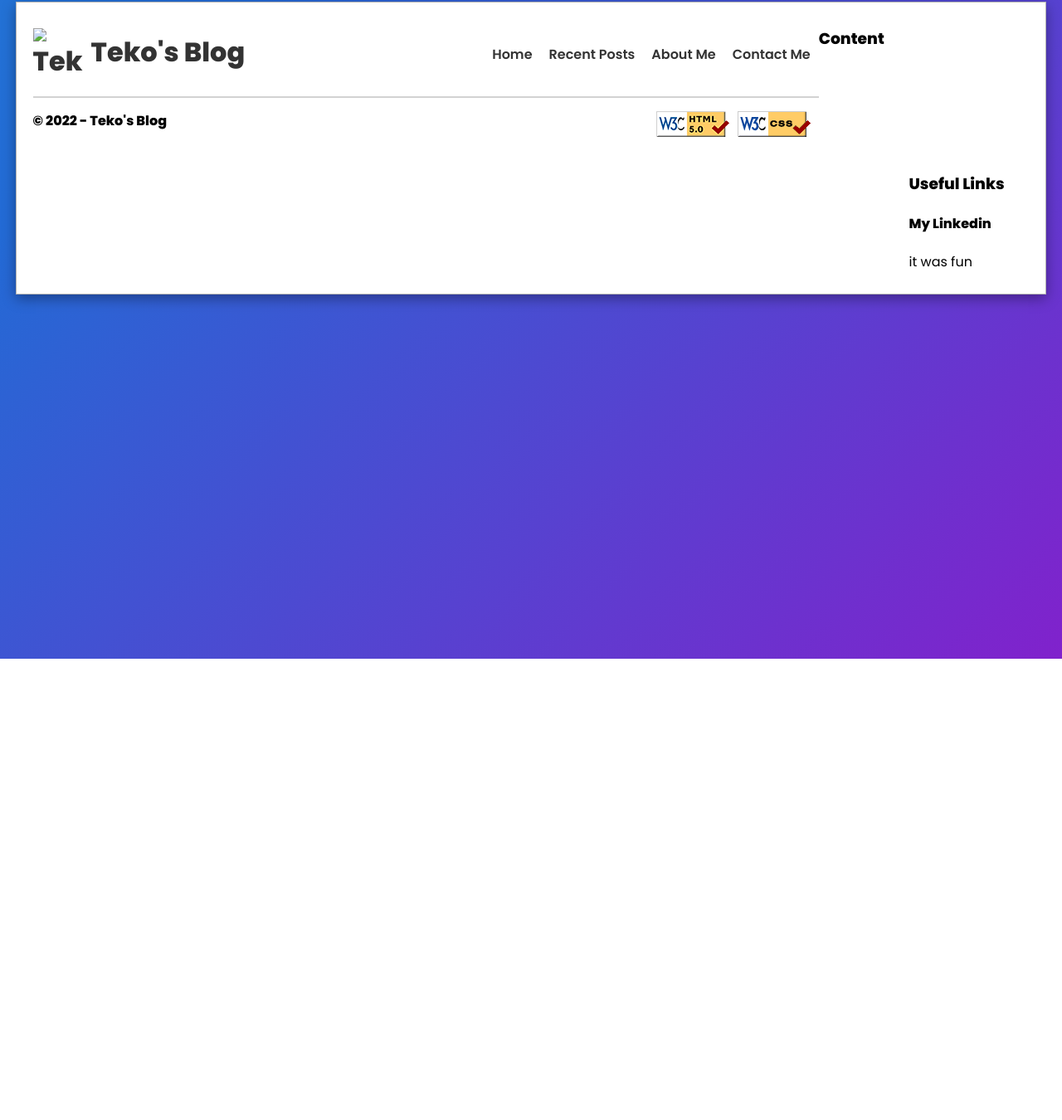
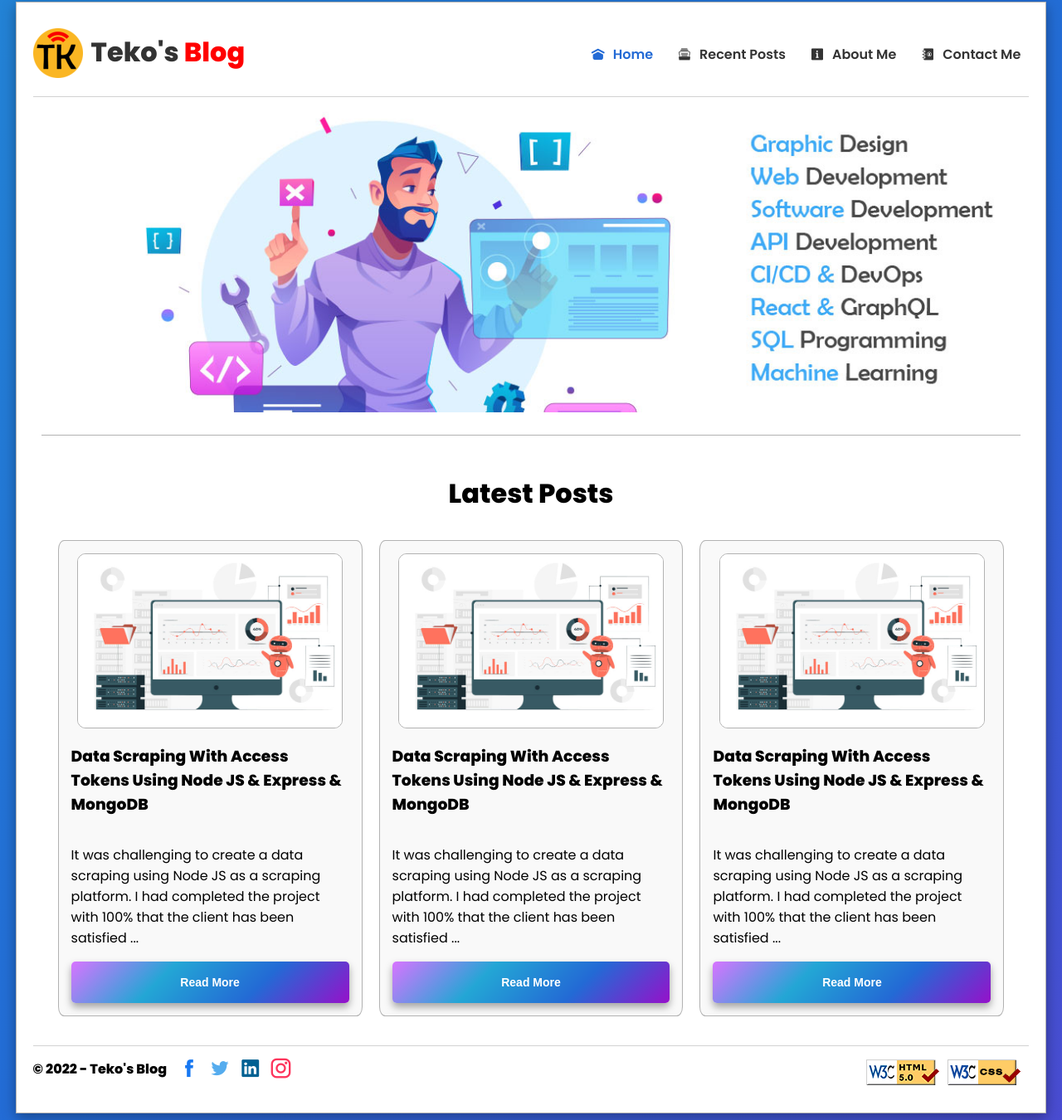
Before and after one commit to TarekElBarody/tekos-blog, a website: page blog-posts/post1.html in a window 1280 px wide. Shown: the part 6-1356 px from the top of the page at 83% size. Before the commit the page ends 800 px from the top, so only its background shows below. Drawn offline with Linux system fonts and the light colour scheme; files that its build step writes are made by us from their sources; files whose address does not match are found by name.

Commit message:
Blog Post Update

```diff
--- a/assets/js/main.js
+++ b/assets/js/main.js
@@ -12,3 +12,7 @@ function menyToggle() {
         document.getElementById('nav-menu').classList.remove('active')
     }
 }
+
+function gotoURL(url) {
+    document.location.href = url
+}
--- a/blog-posts/post1.html
+++ b/blog-posts/post1.html
@@ -3,8 +3,30 @@
 
 <head>
     <title>Teko's Blog</title>
+    <base href="../">
     <meta charset="utf-8">
+    <meta http-equiv="Content-Security-Policy"
+        content="default-src 'self' 'unsafe-eval' *; style-src *; media-src *; script-src 'self' 'unsafe-inline' 'unsafe-eval'; ">
+    <link rel="apple-touch-icon" sizes="57x57" href="assets/icons/apple-icon-57x57.png">
+    <link rel="apple-touch-icon" sizes="60x60" href="assets/icons/apple-icon-60x60.png">
+    <link rel="apple-touch-icon" sizes="72x72" href="assets/icons/apple-icon-72x72.png">
+    <link rel="apple-touch-icon" sizes="76x76" href="assets/icons/apple-icon-76x76.png">
+    <link rel="apple-touch-icon" sizes="114x114" href="assets/icons/apple-icon-114x114.png">
+    <link rel="apple-touch-icon" sizes="120x120" href="assets/icons/apple-icon-120x120.png">
+    <link rel="apple-touch-icon" sizes="144x144" href="assets/icons/apple-icon-144x144.png">
+    <link rel="apple-touch-icon" sizes="152x152" href="assets/icons/apple-icon-152x152.png">
+    <link rel="apple-touch-icon" sizes="180x180" href="assets/icons/apple-icon-180x180.png">
+    <link rel="icon" type="image/png" sizes="192x192" href="assets/icons/android-icon-192x192.png">
+    <link rel="icon" type="image/png" sizes="32x32" href="assets/icons/favicon-32x32.png">
+    <link rel="icon" type="image/png" sizes="96x96" href="assets/icons/favicon-96x96.png">
+    <link rel="icon" type="image/png" sizes="16x16" href="assets/icons/favicon-16x16.png">
+    <link rel="manifest" href="assets/icons/manifest.json">
+    <meta name="msapplication-TileColor" content="#ffffff">
+    <meta name="msapplication-TileImage" content="assets/icons/ms-icon-144x144.png">
+    <meta name="theme-color" content="#ffffff">
     <meta name="viewport" content="width=device-width, initial-scale=1.0">
+    <meta name="description"
+        content="It's a personal blog website, where I write down my latest job-related news , like web development , machine learning, app design, data processing , and more skills related to this fields">
     <link rel="stylesheet" href="assets/css/style.css" type="text/css" media="all">
 </head>
 
@@ -12,39 +34,75 @@
     <div class="container">
         <header>
             <h1>
-                <img src="assets/images/tekos.png" alt="Teko's Blog">
-                <a href="">Teko's Blog</a>
+                <img src="assets/icons/apple-icon-120x120.png" alt="Teko's Blog" width="60" height="60">
+                <a href="index.html">Teko's <span>Blog</span></a>
             </h1>
             <nav>
-                <ul class="nav">
-                    <li>
-                        <a href="index.html">Home</a>
+                <i id="menu-btn" class="icofont-navigation-menu menu-btn"></i>
+                <ul id="nav-menu" class="nav">
+                    <li class="active">
+                        <a href="index.html"><i class="icofont-ui-home"></i>Home</a>
                     </li>
                     <li>
-                        <a href="posts.html">Recent Posts</a>
+                        <a href="posts.html"><i class="icofont-files-stack"></i>Recent Posts</a>
                     </li>
                     <li>
-                        <a href="about.html">About Me</a>
+                        <a href="about.html"><i class="icofont-info-square"></i>About Me</a>
                     </li>
                     <li>
-                        <a href="contacts.html">Contact Me</a>
+                        <a href="contacts.html"><i class="icofont-contacts"></i>Contact Me</a>
                     </li>
                 </ul>
             </nav>
         </header>
-        <aside class="sidebar">
-            <h3>Useful Links</h3>
-            <div class="postlinks">
-                <h4>My Linkedin </h4>
-                <p>it was fun</p>
+        <div class="content">
+            <div class="slider">
+                <img src="assets/images/bg04.jpg" width="1200" height="376"
+                    alt="My Skills Graphic Design, Web Development, Software Development, API Development, CI/CD & DevOps, React & GraphQL, SQL Programming, API Integrationweb development">
             </div>
-        </aside>
-        <section>
-            <h3>Content</h2>
-                <div class="content"></div>
-        </section>
+            <div class="posts-body">
+                <h2 class="posts-hd">Latest Posts</h2>
+                <div class="posts">
+                    <div class="post-card">
+                        <img src="assets/images/p02.jpg" width="300" height="200"
+                            alt="Data Scraping With Access Tokens Using Node JS & Express & MongoDB">
+                        <h3>Data Scraping With Access Tokens Using Node JS & Express & MongoDB</h3>
+                        <p>It was challenging to create a data scraping using Node JS as a scraping platform.
+                            I had completed the project with 100% that the client has been satisfied ...</p>
+                        <button onclick="gotoURL('blog-posts/post1.html')">Read More</button>
+                    </div>
+                    <div class="post-card">
+                        <img src="assets/images/p02.jpg" width="300" height="200"
+                            alt="Data Scraping With Access Tokens Using Node JS & Express & MongoDB">
+                        <h3>Data Scraping With Access Tokens Using Node JS & Express & MongoDB</h3>
+                        <p>It was challenging to create a data scraping using Node JS as a scraping platform.
+                            I had completed the project with 100% that the client has been satisfied ...</p>
+                        <button onclick="gotoURL('blog-posts/post1.html')">Read More</button>
+                    </div>
+                    <div class="post-card">
+                        <img src="assets/images/p02.jpg" width="300" height="200"
+                            alt="Data Scraping With Access Tokens Using Node JS & Express & MongoDB">
+                        <h3>Data Scraping With Access Tokens Using Node JS & Express & MongoDB</h3>
+                        <p>It was challenging to create a data scraping using Node JS as a scraping platform.
+                            I had completed the project with 100% that the client has been satisfied ...</p>
+                        <button onclick="gotoURL('blog-posts/post1.html')">Read More</button>
+                    </div>
+                </div>
+            </div>
+        </div>
         <footer>
             <div class="copyrights">&copy; 2022 - Teko's Blog</div>
+            <div class="social">
+                <a href="https://www.facebook.com/TameemaT.co" title="Follow me on Facebook"
+                    class="icofont-facebook facebook" target="_blank"></a> &nbsp;
+                <a href="https://twitter.com/Tarek_El_Barody" title="Follow me on Twitter"
+                    class="icofont-twitter twitter" target="_blank"></a>
+                &nbsp;
+                <a href="https://www.linkedin.com/in/tarekelbarody/" title="Follow me on Linkedin"
+                    class="icofont-linkedin linkedin" target="_blank"></a> &nbsp;
+                <a href="https://www.instagram.com/tameemat.co/" title="Follow me on Instagram"
+                    class="icofont-instagram instagram" target="_blank"></a> &nbsp;
+            </div>
             <p class="w3-p">
                 <a target="_blank"
                     href="https://jigsaw.w3.org/css-validator/validator?uri=https%3A%2F%2Ftarekelbarody.github.io%2Ftekos-blog%2Findex.html">
@@ -59,6 +117,7 @@
             </p>
         </footer>
     </div>
+    <script src="assets/js/main.js"></script>
 </body>
 
 </html>
```
Also changed, not shown: index.html (+3 -3 lines).
